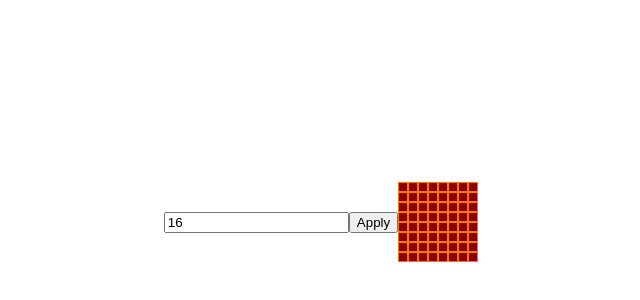
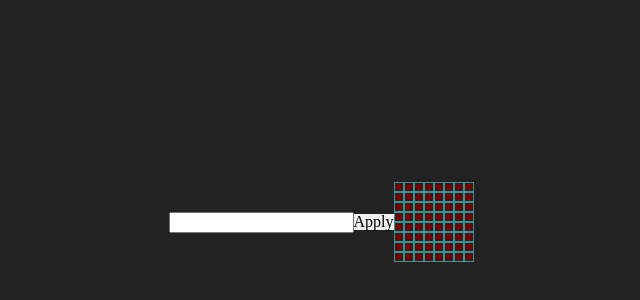
Before and after one commit to Desmo-Saze-Practice/florianmartindesmosaze, a plain HTML site: page html/invader.html in a window 1280 px wide. Shown: the part 178-478 px from the top of the page, without its empty margins (319-959 px from the left). Drawn offline with Linux system fonts and the light colour scheme.

Commit message:
almost functionnal but two clicks needed to validate grid size

```diff
--- a/css/style.css
+++ b/css/style.css
@@ -3,6 +3,7 @@ body {
     display: flex;
     align-items: center;
     justify-content: center;
+    background-color: rgb(34, 34, 34);
 }
 
 #invader {
@@ -11,36 +12,27 @@ body {
     justify-content: center;
 }
 
-table {
-    background-color: brown;
-    border-collapse: collapse;
-
-}
-
-.cellElement {
-    height: 10px;
-    width: 10px;
-    border: rgb(250, 121, 0) solid 1px;
-    box-sizing: border-box;
-}
-
 .rowElement {
     display: flex;
     flex-direction: column;
 }
 
 .cellElement {
-    background-color: darkred;
-}
-
-td {
-    border: darkmagenta solid 1px;
+    height: 10px;
+    width: 10px;
+    border: rgb(0, 170, 170) solid 1px;
+    box-sizing: border-box;
+    background-color: rgb(114, 1, 1);
     transform: scale(1);
     transition: .5s;
 }
 
-td:hover {
-    background-color: darkorange;
+.cellElement:hover {
+    background-color: rgb(255, 126, 51);
     transform: scale(1.3);
     transition: .5s;
 }
+
+.cell--black {
+    background-color: black;
+}
--- a/js/app.js
+++ b/js/app.js
@@ -1,43 +1,75 @@
-// grid value
-const canvaSize = 8;
+const grid = {
+    gridSize: 8,
+    resetGrid: function () {
+        document.getElementById('invader').innerHTML = '';
+    },
+    generateInput: function () {
+        // select form element
+        const configElement = document.querySelector('.configuration');
 
-//insert table element
-const invaderElement = document.getElementById('invader');
+        // create input type number and ad it to the form
+        const numberElement = document.createElement('input');
+        numberElement.setAttribute('class', 'numberInput');
+        numberElement.setAttribute('type', 'number');
+        // numberElement.setAttribute('value', grid.gridSize);
+        numberElement.setAttribute('min', '4');
+        configElement.appendChild(numberElement);
 
-// Creates grid
-for (i = 0; i < canvaSize; i++) {
-    // debugger;
-    const rowElement = document.createElement('div');
-    rowElement.className = 'rowElement';
 
-    for (j = 0; j < canvaSize; j++) {
-        const cellElement = document.createElement('div');
-        cellElement.className = 'cellElement';
-        rowElement.appendChild(cellElement);
-        cellElement.addEventListener('mouseup', function () {
-            // cellElement.style.backgroundColor = curentColor === 'black' ? 'black' : "white";
-            if (cellElement.style.backgroundColor === "black") {
-                cellElement.style.backgroundColor = "white";
+        const validationElement = document.createElement('button');
+        validationElement.setAttribute('class', 'validationButton');
+        validationElement.setAttribute('value', 'Apply');
+        validationElement.innerHTML = 'Apply';
+        configElement.appendChild(validationElement);
+        validationElement.addEventListener('click', grid.generateGrid);
+
+        configElement.addEventListener('submit', function (event) {
+
+            // // prevent default behavior on form submition
+            // console.log(event.target);
+            event.preventDefault();
+            grid.gridSize = parseInt(numberElement.value);
+        });
+
+    },
+    generateGrid: function () {
+        grid.resetGrid();
+        //insert table element
+        const invaderElement = document.getElementById('invader');
+
+        // Creates grid
+        for (i = 0; i < grid.gridSize; i++) {
+            // debugger;
+            const rowElement = document.createElement('div');
+            rowElement.className = 'rowElement';
+
+            for (j = 0; j < grid.gridSize; j++) {
+                const cellElement = document.createElement('div');
+                cellElement.className = 'cellElement';
+                rowElement.appendChild(cellElement);
+                cellElement.addEventListener('mouseup', grid.handleCellClic
+                )
             }
-            else {
-                cellElement.style.backgroundColor = "black";
-            }
-        })
+            invaderElement.appendChild(rowElement);
+        };
+    },
+    handleCellClic: function (event) {
+        const clickedElement = event.target;
+        if (clickedElement.style.backgroundColor === "black") {
+            clickedElement.style.backgroundColor = "white";
+        }
+        else {
+            clickedElement.style.backgroundColor = "black";
+        }
     }
-    invaderElement.appendChild(rowElement);
-};
-// debugger;
-// select form element
-const configElement = document.querySelector('.configuration');
+}
 
-// create input type number and ad it to the form
-const numberElement = document.createElement('input');
-numberElement.setAttribute('type', 'number');
-numberElement.setAttribute('value', '16');
-numberElement.setAttribute('min', '4');
-configElement.appendChild(numberElement);
 
-const validationElement = document.createElement('input');
-validationElement.setAttribute('type', 'button');
-validationElement.setAttribute('value', 'Apply');
-configElement.appendChild(validationElement);
+
+let init = function () {
+
+    grid.generateInput();
+    grid.generateGrid();
+}
+
+init();
```
